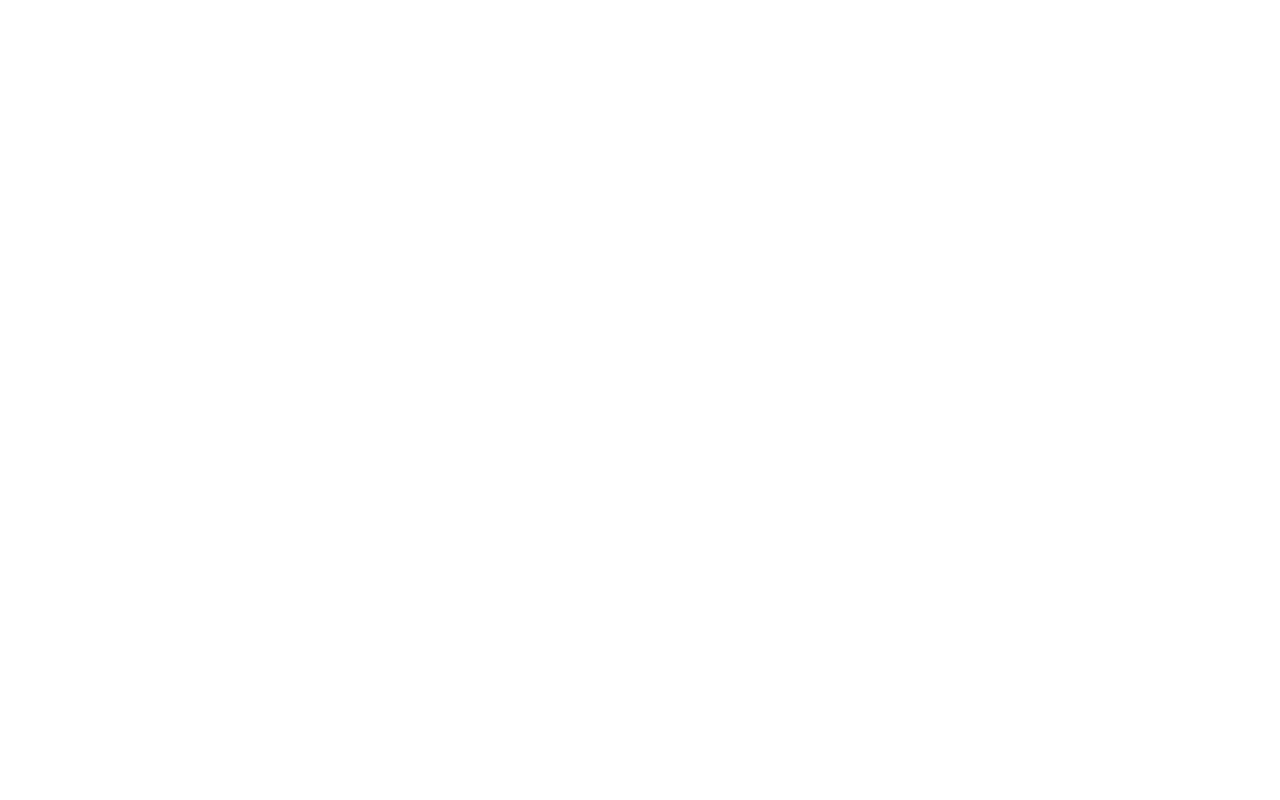
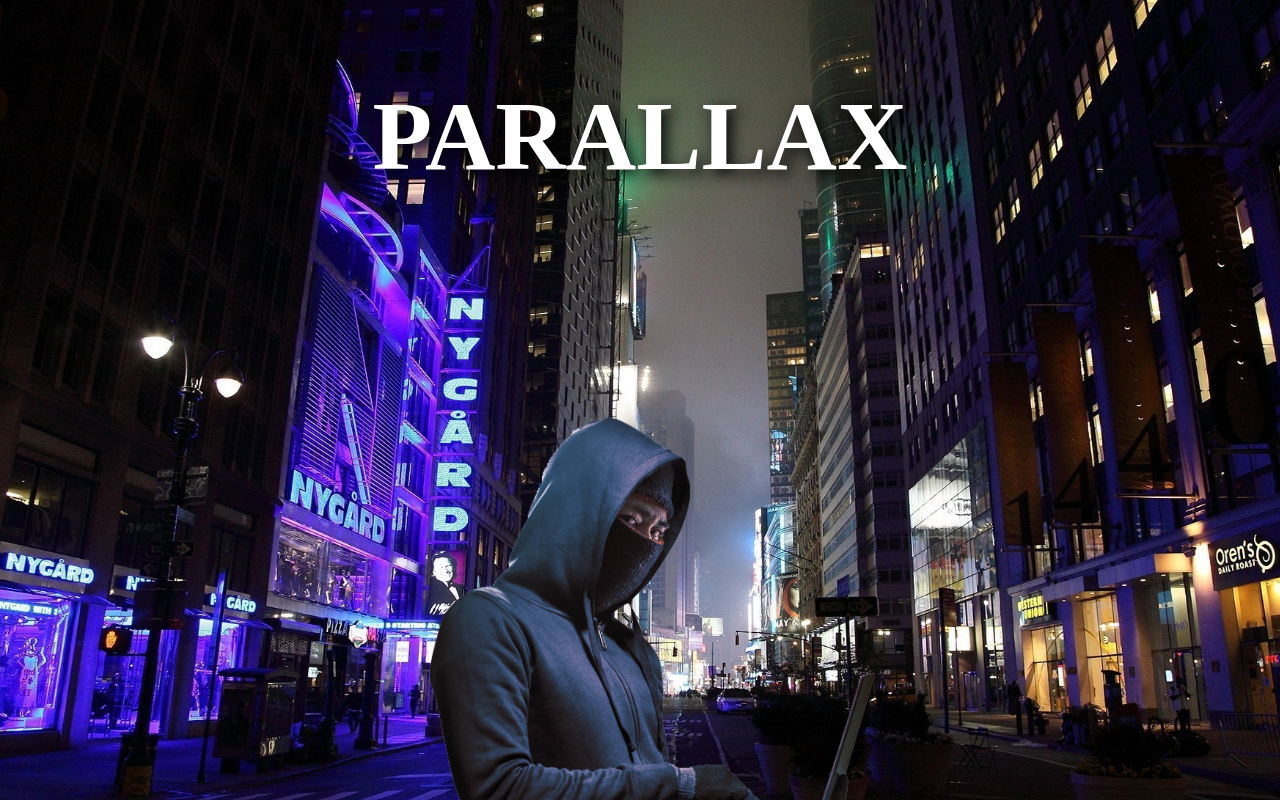
Before and after one commit to soldierofedostavka/parallax-hacker-vadim, a plain HTML site: page index.html in a window 1280 px wide. Drawn offline with Linux system fonts and the light colour scheme.

Commit message:
end with hacker

```diff
--- a/css/style.css
+++ b/css/style.css
@@ -0,0 +1,63 @@
+*,
+*::after,
+*::before {
+    padding: 0;
+    margin: 0;
+    box-sizing: border-box;
+    border: none;
+}
+
+body {
+    min-height: 100vh;
+    width: 100%;
+}
+
+:root {
+    --index: 1vh + 1vw;
+}
+
+.header {
+    height: 100vh;
+    width: 100%;
+
+    overflow: hidden;
+}
+
+.bg {
+    height: 110%;
+    width: 110%;
+    display: flex;
+    justify-content: center;
+    position: relative;
+
+    background-image: url(../img/city.jpg);
+    background-size: cover;
+}
+
+.hacker {
+    height: calc(var(--index) * 42);
+    width: calc(var(--index) * 40);
+    position: absolute;
+    bottom: calc(var(--index) * -7);
+    left: calc(var(--index) * 30);
+
+    background-image: url(../img/hacker.png);
+    background-size: cover;
+    background-repeat: no-repeat;
+    background-position: center;
+}
+
+.text {
+    position: absolute;
+    top: 10%;
+    left: 50%;
+    transform: translate(-50%);
+
+    font-size: calc(var(--index) * 7);
+    color: #fff;
+    text-transform: uppercase;
+    text-align: center;
+    font-weight: 900;
+    text-shadow: 5px 5px 15px #000000;
+	white-space: nowrap;
+}
--- a/index.html
+++ b/index.html
@@ -14,5 +14,12 @@
 </head>
 <body>
 
+    <header class="header">
+        <div class="bg">
+            <div class="hacker"></div>
+        </div>
+        <div class="text">Parallax</div>
+    </header>
+
 </body>
 </html>
--- a/js/app.js
+++ b/js/app.js
@@ -0,0 +1,10 @@
+const bg = document.querySelector('.bg')
+const hacker = document.querySelector('.hacker')
+
+window.addEventListener('mousemove', (e) => {
+    let x = e.clientX / this.innerWidth
+    let y = e.clientY / this.innerHeight
+
+    bg.style.transform = `translate(-${x * 50}px, -${y * 50}px)`
+    hacker.style.transform = `translate(-${x * 70}px, -${y * 70}px)`
+})
```
